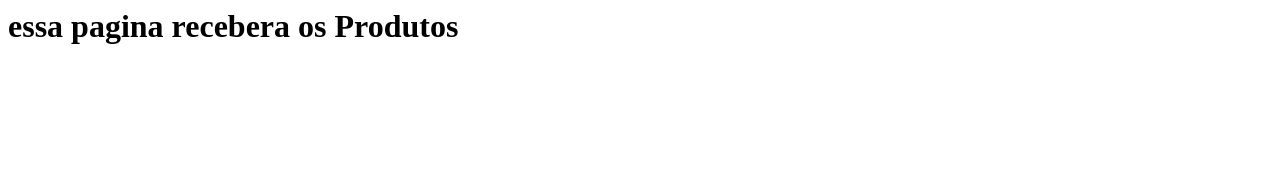
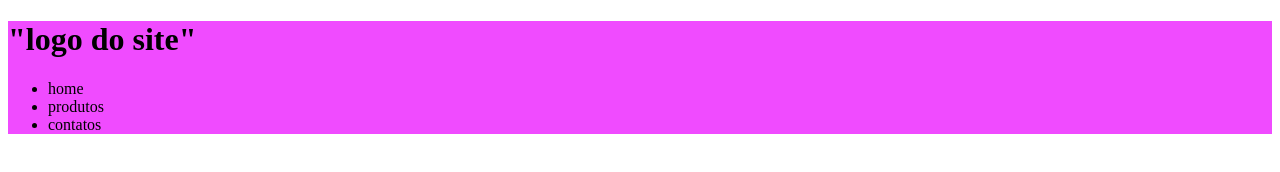
Before and after one commit to ersrck12/barbearia-sour-de-erick-, a plain HTML site: page produtos.html in a window 1280 px wide. Drawn offline with Linux system fonts and the light colour scheme.

Commit message:
Add files via upload

```diff
--- /dev/null
+++ b/produtos.css
@@ -0,0 +1,3 @@
+header{
+    background-color: rgb(240, 75, 255)
+}
--- a/produtos.html
+++ b/produtos.html
@@ -1 +1,21 @@
-<h1>essa pagina recebera os Produtos</h1>
+<!DOCTYPE html>
+<html lang="en">
+<head>
+    <meta charset="UTF-8">
+    <meta name="viewport" content="width=device-width, initial-scale=1.0">
+    <title>"produtos"</title>
+    <link rel="stylesheet"href="produtos.css">
+</head>
+<body>
+    <header>
+
+        <h1>"logo do site"</h1>
+
+        <ul>
+            <li>home</li>
+            <li>produtos</li>
+            <li>contatos</li>
+        </ul>
+    </header>
+</body>
+</html>
```
